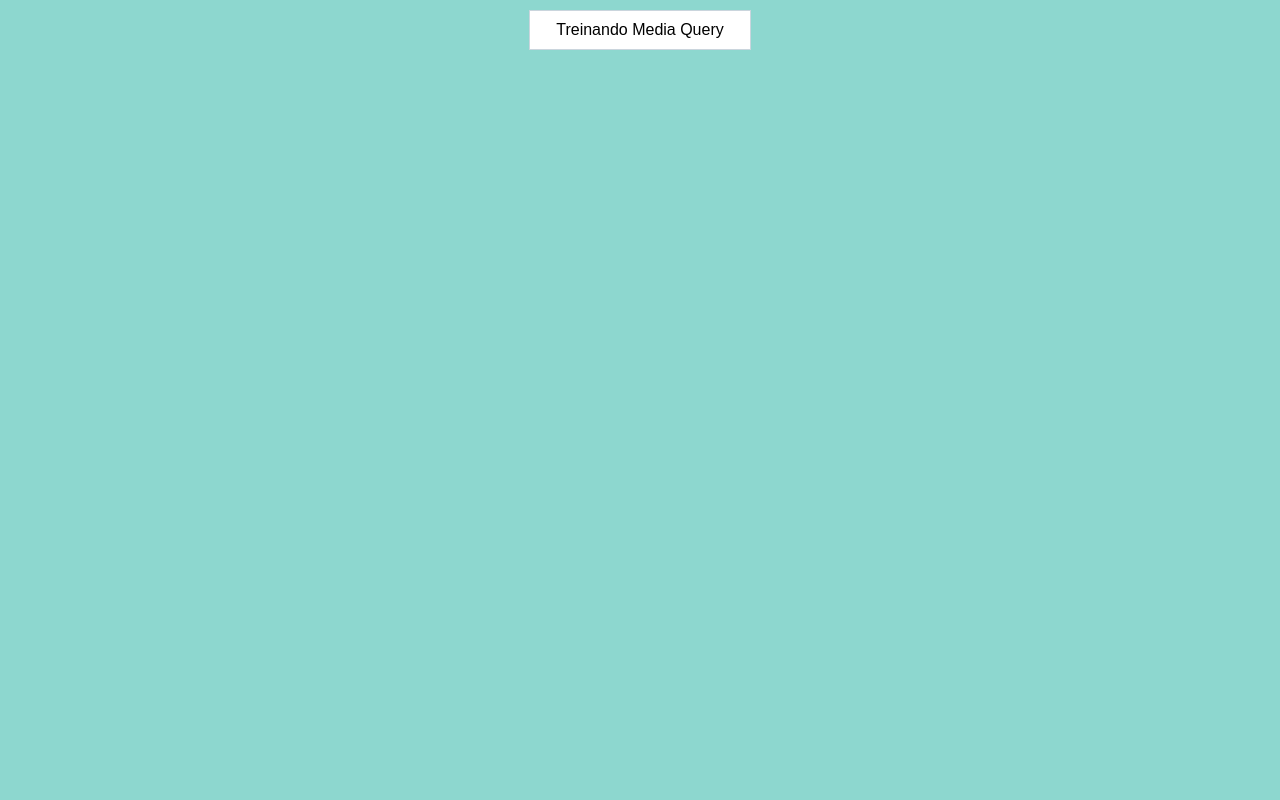
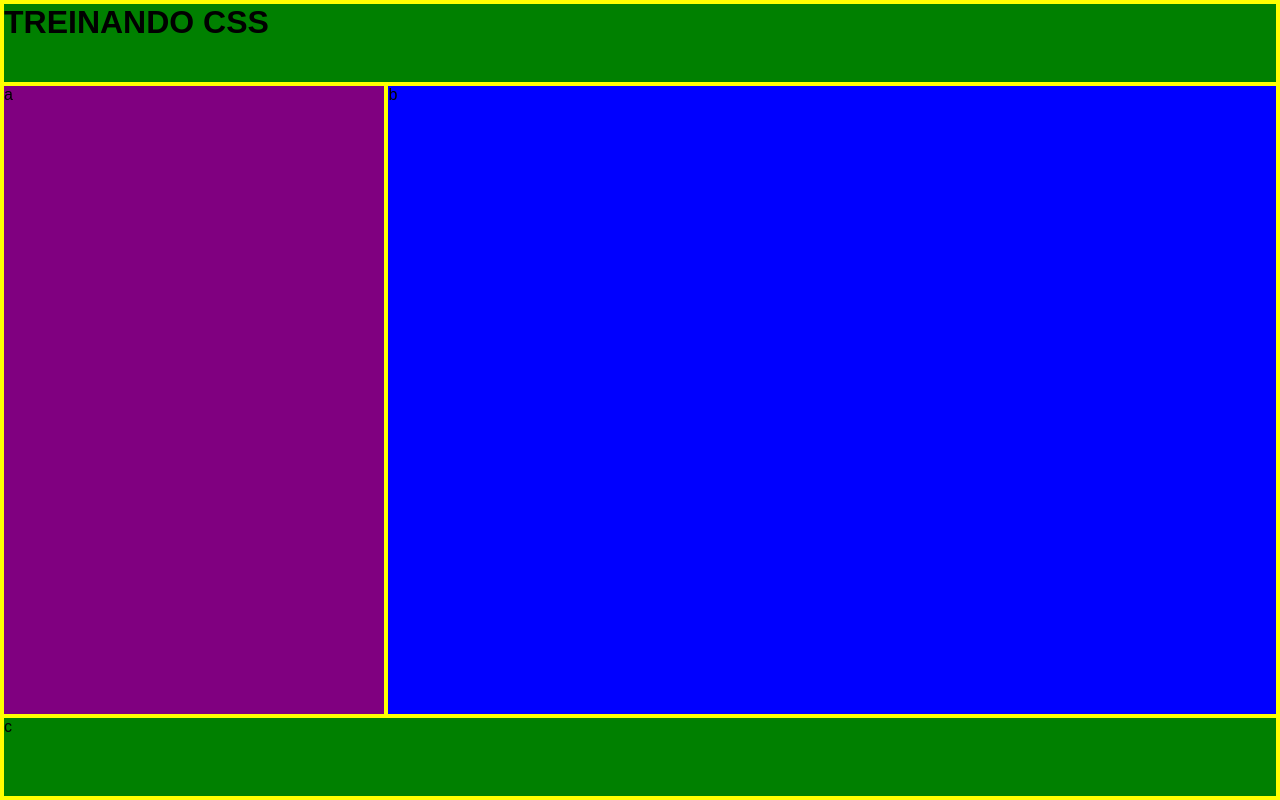
Before and after one commit to 1606114/ex-media-query, a plain HTML site: page index.html in a window 1280 px wide. Drawn offline with Linux system fonts and the light colour scheme.

Commit message:
Adiciona correção de exercício 2

```diff
--- /dev/null
+++ b/ex01/style.css
@@ -0,0 +1,61 @@
+
+/* RESETS */
+body {
+    font-family: Arial, sans-serif;
+    margin: 0;
+    padding: 0;
+}
+
+/* Layout */
+body {
+    padding-top: 10px;
+
+    background-color: #8DD7CF;
+
+    height: 100vh;
+    box-sizing: border-box;
+
+    display: flex;
+
+    justify-content: center;
+    align-items: start;
+}
+
+@media (max-width: 768px) {
+    body {
+        background-color: #FBE192;
+
+        justify-content: center;
+        align-items: center;
+    }
+}
+
+@media (max-width: 300px) {
+    body {
+        background-color: #C4BDAF;
+    }
+}
+
+/* Componentes */
+.card {
+    background-color: white;
+    border: #CAD5DD 1px solid;
+    width: 200px;
+    padding: 10px;
+
+    text-align: center;
+}
+
+@media (max-width: 768px) {
+    .card {
+        background-color: #E3CFF3;
+        border: #9D56D5 1px solid;
+        color: #1AAE9F;
+    }
+}
+
+@media (max-width: 300px) {
+    .card {
+        display: none;
+    }
+}
--- a/index.html
+++ b/index.html
@@ -1,14 +1,20 @@
 <!DOCTYPE html>
 <html lang="en">
+
 <head>
     <meta charset="UTF-8">
     <meta name="viewport" content="width=device-width, initial-scale=1.0">
+    <title>Media query com Grid</title>
     <link rel="stylesheet" href="style.css">
-    <title>Media Query</title>
 </head>
+
 <body>
+    <header class="cabecalho">
+        <h1>TREINANDO CSS</h1>
+    </header>
+    <aside class="aolado">a</aside>
+    <main class="principal">b</main>
+    <footer class="rodape">c</footer>
+</body>
 
-    <div class="card">Treinando Media Query</div>
-
-</body>
 </html>
--- a/style.css
+++ b/style.css
@@ -1,61 +1,75 @@
+body {
+  box-sizing: border-box;
+  font-family: Arial, sans-serif;
+  margin: 0;
+  padding: 0;
 
-/* RESETS */
-body {
-    font-family: Arial, sans-serif;
-    margin: 0;
-    padding: 0;
+  height: 100vh;
+  background-color: yellow;
+
+  display: grid;
+
+  grid-template-rows: 0.1fr 0.8fr 0.1fr;
+  grid-template-columns: 0.3fr 0.7fr;
+
+  grid-template-areas:
+    "cabecalho cabecalho"
+    "aolado principal"
+    "rodape rodape";
+
+  gap: 4px;
+  padding: 4px;
 }
 
-/* Layout */
-body {
-    padding-top: 10px;
+@media (max-width: 750px) {
+  body {
+    grid-template-rows: 0.1fr 0.2fr 0.6fr 0.1fr;
+    grid-template-columns: 1fr;
 
-    background-color: #8DD7CF;
-
-    height: 100vh;
-    box-sizing: border-box;
-
-    display: flex;
-
-    justify-content: center;
-    align-items: start;
+    grid-template-areas:
+      "cabecalho"
+      "aolado"
+      "principal"
+      "rodape";
+  }
 }
 
-@media (max-width: 768px) {
+@media (max-width: 350px) {
     body {
-        background-color: #FBE192;
+      grid-template-rows: 0.1fr 0.8fr 0.1fr;
+      grid-template-columns: 1fr;
 
-        justify-content: center;
-        align-items: center;
+      grid-template-areas:
+        "cabecalho"
+        "principal"
+        "rodape";
     }
+
+    .aolado {
+        display: none;
+    }
+  }
+
+h1 {
+  margin: 0;
 }
 
-@media (max-width: 300px) {
-    body {
-        background-color: #C4BDAF;
-    }
+.cabecalho {
+  background-color: green;
+  grid-area: cabecalho;
 }
 
-/* Componentes */
-.card {
-    background-color: white;
-    border: #CAD5DD 1px solid;
-    width: 200px;
-    padding: 10px;
-
-    text-align: center;
+.principal {
+  background-color: blue;
+  grid-area: principal;
 }
 
-@media (max-width: 768px) {
-    .card {
-        background-color: #E3CFF3;
-        border: #9D56D5 1px solid;
-        color: #1AAE9F;
-    }
+.aolado {
+  background-color: purple;
+  grid-area: aolado;
 }
 
-@media (max-width: 300px) {
-    .card {
-        display: none;
-    }
+.rodape {
+  background-color: green;
+  grid-area: rodape;
 }
```
Also changed, not shown: ex01/index.html (added, +14 -0 lines), 1 other file.
